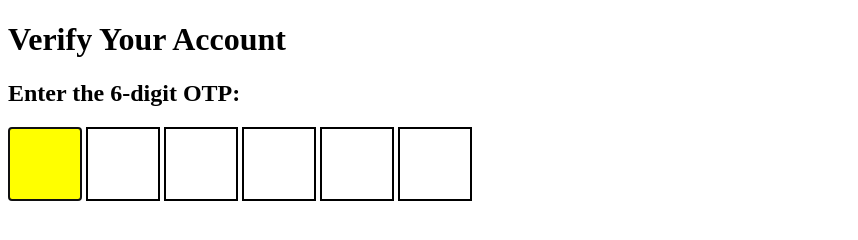
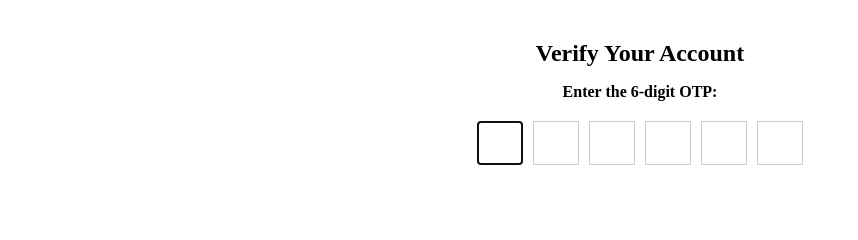
Before and after one commit to acciojob/OTP-dkrishna11, a website: page main.html in a window 1280 px wide. Shown: the whole page, without its empty margins (0-858 px from the left). Drawn offline with Linux system fonts and the light colour scheme.

Commit message:
created a submission

```diff
--- a/styles.css
+++ b/styles.css
@@ -1,14 +1,29 @@
 /*  your css code here. If applicable */
 
-input{
-	width:50px;
-	height:50px;
-	text-align:center;
-	font-size:20px;
-	padding:10px;
-	border: 2px solid black;
-}
+.code-container {
+      display: flex;
+      justify-content: center;
+      align-items: center;
+      margin-top: 20px;
+    }
 
-input:focus{
-	 background-color: yellow;
-}
+    .otp {
+      width: 40px;
+      height: 40px;
+      text-align: center;
+      font-size: 18px;
+      margin: 0 5px;
+      border: 1px solid #ccc;
+    }
+
+    #verification_heading {
+      text-align: center;
+      font-size: 24px;
+      margin-top: 40px;
+    }
+
+    #verification_subtext {
+      text-align: center;
+      font-size: 16px;
+      margin-top: 10px;
+    }
```
